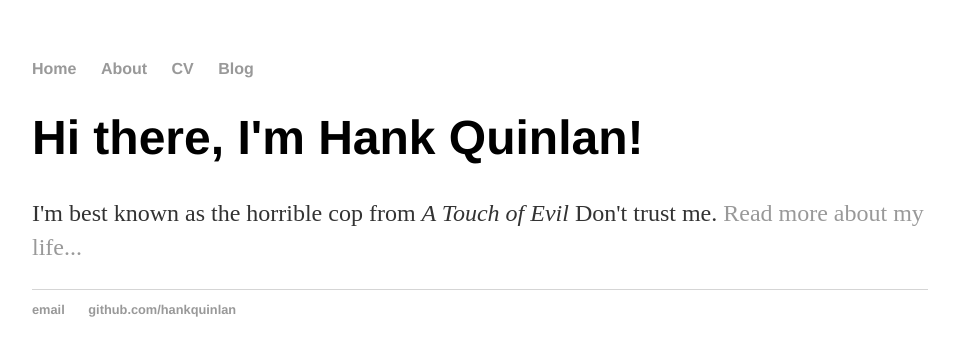
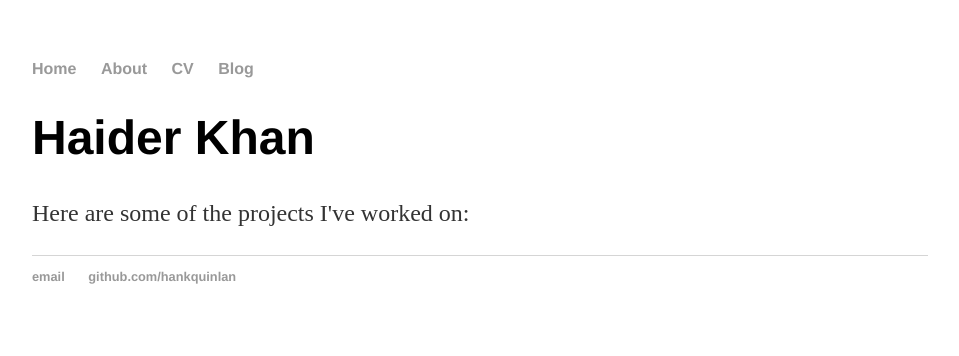
Before and after one commit to h2kh/h2kh.github.io, a Jekyll site: the page built from index.html, in a window 1280 px wide. Shown: the top 356 px of the page, without its empty margins (160-1119 px from the left). Built offline with Jekyll 4.4.1, drawn with Linux system fonts in a browser that asks for light colours.

Commit message:
Update index.html

```diff
--- a/index.html
+++ b/index.html
@@ -1,8 +1,8 @@
 ---
 layout: default
-title: Hank Quinlan, Horrible Cop
+title: Data Science projects
 ---
 <div class="blurb">
-	<h1>Hi there, I'm Hank Quinlan!</h1>
-	<p>I'm best known as the horrible cop from <em>A Touch of Evil</em> Don't trust me. <a href="/about">Read more about my life...</a></p>
+	<h1>Haider Khan</h1>
+	<p>Here are some of the projects I've worked on:</p>
 </div><!-- /.blurb -->
```
